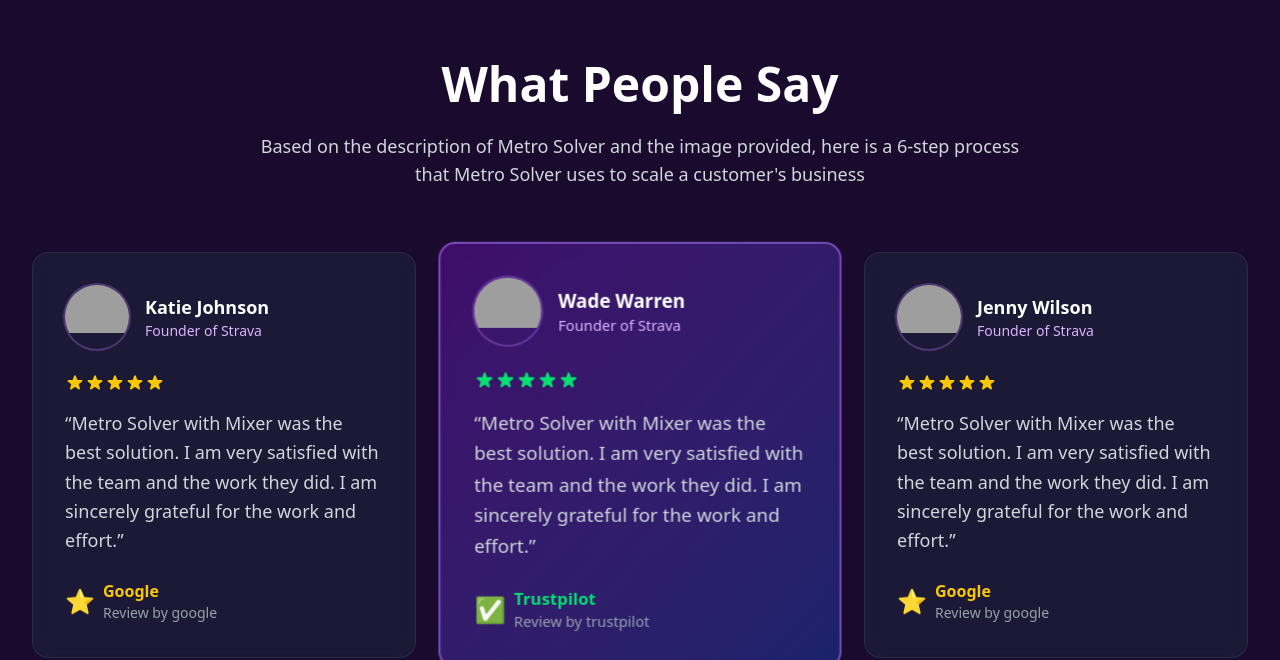
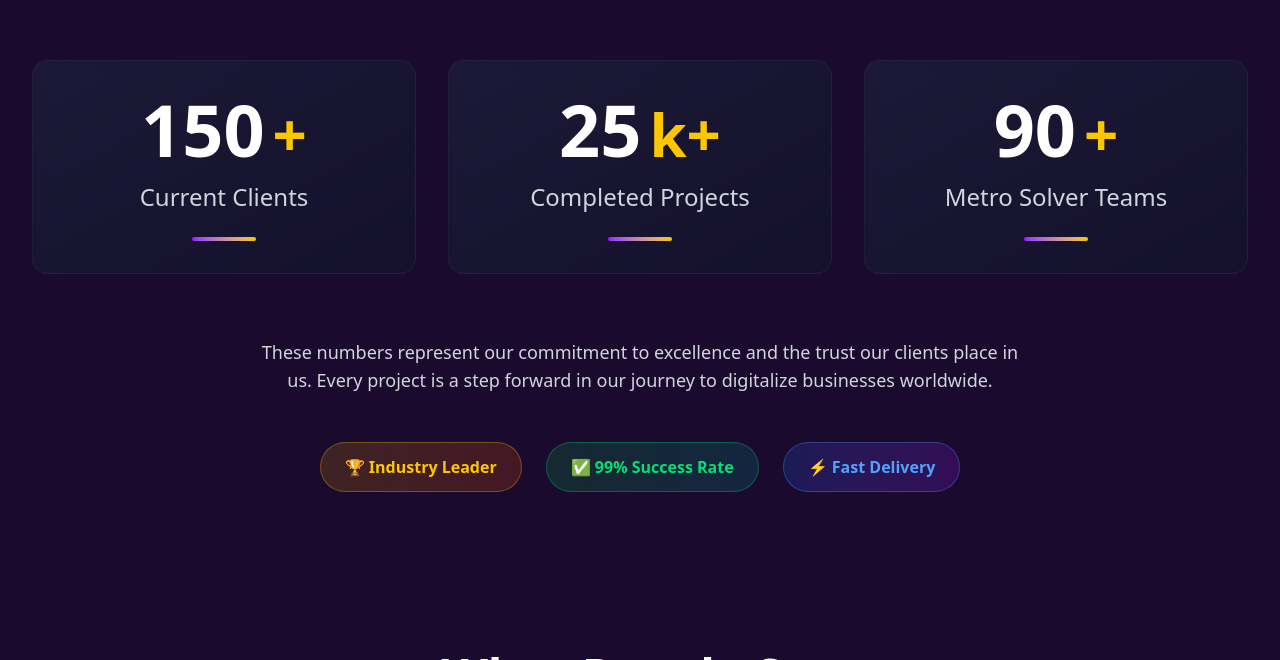
Before and after one commit to sakil470004/budget-friendly, a Next.js app: page / in a window 1280 px wide. Shown: the part 6880-7540 px from the top of the page. Built offline with nearby package versions, Linux system fonts and the light colour scheme; grey boxes are pictures that could not be loaded.

Commit message:
updated from

```diff
--- a/app/page.tsx
+++ b/app/page.tsx
@@ -5,6 +5,7 @@ import Portfolio from '@/components/Portfolio'
 import WhyChooseUs from '@/components/WhyChooseUs'
 import AboutVideo from '@/components/AboutVideo'
 import HowItWorks from '@/components/HowItWorks'
+import StatsSection from '@/components/StatsSection'
 import Stats from '@/components/Stats'
 import Testimonials from '@/components/Testimonials'
 import SuccessStories from '@/components/SuccessStories'
@@ -21,6 +22,7 @@ export default function Home() {
       <WhyChooseUs />
       <AboutVideo />
       <HowItWorks />
+      <StatsSection />
       {/* <Stats /> */}
       <Testimonials />
       <SuccessStories />
--- a/components/Contact.tsx
+++ b/components/Contact.tsx
@@ -33,28 +33,61 @@ export default function Contact() {
           <div className={`transition-all duration-1000 ${isVisible ? 'opacity-100 translate-x-0' : 'opacity-0 -translate-x-10'}`}>
             {/* Logo */}
             <div className="mb-8">
-              <div className="flex items-center gap-3 mb-6">
+              <div className="flex items-center gap-3 justify-center">
                 <div className="w-12 h-8 bg-gradient-to-r from-blue-500 to-purple-600 rounded transform rotate-12"></div>
                 <div className="w-12 h-8 bg-gradient-to-r from-purple-600 to-blue-500 rounded transform -rotate-12 -ml-6"></div>
               </div>
             </div>
 
-            <h2 className="text-4xl md:text-5xl font-bold text-white mb-6">
+            <h2 className="text-4xl md:text-5xl font-bold text-center text-white mb-6">
               Still Have
               <br />
               A Questions?
             </h2>
 
             {/* Social Media Links */}
-            <div className="flex gap-4 mb-8">
-              {['linkedin', 'facebook', 'instagram', 'twitter', 'youtube', 'tiktok'].map((social) => (
-                <div
-                  key={social}
-                  className="w-12 h-12 bg-slate-800 hover:bg-purple-600 rounded-full flex items-center justify-center cursor-pointer transition-colors duration-300"
-                >
-                  <div className="w-6 h-6 bg-white rounded-sm"></div>
-                </div>
-              ))}
+            <div className="flex gap-4 mb-8 justify-center">
+              {/* LinkedIn */}
+              <div className="w-12 h-12 bg-slate-800 hover:bg-blue-600 rounded-full flex items-center justify-center cursor-pointer transition-colors duration-300">
+                <svg className="w-6 h-6 text-white" fill="currentColor" viewBox="0 0 24 24">
+                  <path d="M20.447 20.452h-3.554v-5.569c0-1.328-.027-3.037-1.852-3.037-1.853 0-2.136 1.445-2.136 2.939v5.667H9.351V9h3.414v1.561h.046c.477-.9 1.637-1.85 3.37-1.85 3.601 0 4.267 2.37 4.267 5.455v6.286zM5.337 7.433c-1.144 0-2.063-.926-2.063-2.065 0-1.138.92-2.063 2.063-2.063 1.14 0 2.064.925 2.064 2.063 0 1.139-.925 2.065-2.064 2.065zm1.782 13.019H3.555V9h3.564v11.452zM22.225 0H1.771C.792 0 0 .774 0 1.729v20.542C0 23.227.792 24 1.771 24h20.451C23.2 24 24 23.227 24 22.271V1.729C24 .774 23.2 0 22.222 0h.003z"/>
+                </svg>
+              </div>
+
+              {/* Facebook */}
+              <div className="w-12 h-12 bg-slate-800 hover:bg-blue-800 rounded-full flex items-center justify-center cursor-pointer transition-colors duration-300">
+                <svg className="w-6 h-6 text-white" fill="currentColor" viewBox="0 0 24 24">
+                  <path d="M24 12.073c0-6.627-5.373-12-12-12s-12 5.373-12 12c0 5.99 4.388 10.954 10.125 11.854v-8.385H7.078v-3.47h3.047V9.43c0-3.007 1.792-4.669 4.533-4.669 1.312 0 2.686.235 2.686.235v2.953H15.83c-1.491 0-1.956.925-1.956 1.874v2.25h3.328l-.532 3.47h-2.796v8.385C19.612 23.027 24 18.062 24 12.073z"/>
+                </svg>
+              </div>
+
+              {/* Instagram */}
+              <div className="w-12 h-12 bg-slate-800 hover:bg-pink-600 rounded-full flex items-center justify-center cursor-pointer transition-colors duration-300">
+                <svg className="w-6 h-6 text-white" fill="currentColor" viewBox="0 0 24 24">
+                  <path d="M12 2.163c3.204 0 3.584.012 4.85.07 3.252.148 4.771 1.691 4.919 4.919.058 1.265.069 1.645.069 4.849 0 3.205-.012 3.584-.069 4.849-.149 3.225-1.664 4.771-4.919 4.919-1.266.058-1.644.07-4.85.07-3.204 0-3.584-.012-4.849-.07-3.26-.149-4.771-1.699-4.919-4.92-.058-1.265-.07-1.644-.07-4.849 0-3.204.013-3.583.07-4.849.149-3.227 1.664-4.771 4.919-4.919 1.266-.057 1.645-.069 4.849-.069zm0-2.163c-3.259 0-3.667.014-4.947.072-4.358.2-6.78 2.618-6.98 6.98-.059 1.281-.073 1.689-.073 4.948 0 3.259.014 3.668.072 4.948.2 4.358 2.618 6.78 6.98 6.98 1.281.058 1.689.072 4.948.072 3.259 0 3.668-.014 4.948-.072 4.354-.2 6.782-2.618 6.979-6.98.059-1.28.073-1.689.073-4.948 0-3.259-.014-3.667-.072-4.947-.196-4.354-2.617-6.78-6.979-6.98-1.281-.059-1.69-.073-4.949-.073zm0 5.838c-3.403 0-6.162 2.759-6.162 6.162s2.759 6.163 6.162 6.163 6.162-2.759 6.162-6.163c0-3.403-2.759-6.162-6.162-6.162zm0 10.162c-2.209 0-4-1.79-4-4 0-2.209 1.791-4 4-4s4 1.791 4 4c0 2.21-1.791 4-4 4zm6.406-11.845c-.796 0-1.441.645-1.441 1.44s.645 1.44 1.441 1.44c.795 0 1.439-.645 1.439-1.44s-.644-1.44-1.439-1.44z"/>
+                </svg>
+              </div>
+
+              {/* Twitter */}
+              <div className="w-12 h-12 bg-slate-800 hover:bg-sky-500 rounded-full flex items-center justify-center cursor-pointer transition-colors duration-300">
+                <svg className="w-6 h-6 text-white" fill="currentColor" viewBox="0 0 24 24">
+                  <path d="M23.953 4.57a10 10 0 01-2.825.775 4.958 4.958 0 002.163-2.723c-.951.555-2.005.959-3.127 1.184a4.92 4.92 0 00-8.384 4.482C7.69 8.095 4.067 6.13 1.64 3.162a4.822 4.822 0 00-.666 2.475c0 1.71.87 3.213 2.188 4.096a4.904 4.904 0 01-2.228-.616v.06a4.923 4.923 0 003.946 4.827 4.996 4.996 0 01-2.212.085 4.936 4.936 0 004.604 3.417 9.867 9.867 0 01-6.102 2.105c-.39 0-.779-.023-1.17-.067a13.995 13.995 0 007.557 2.209c9.053 0 13.998-7.496 13.998-13.985 0-.21 0-.42-.015-.63A9.935 9.935 0 0024 4.59z"/>
+                </svg>
+              </div>
+
+              {/* YouTube */}
+              <div className="w-12 h-12 bg-slate-800 hover:bg-red-600 rounded-full flex items-center justify-center cursor-pointer transition-colors duration-300">
+                <svg className="w-6 h-6 text-white" fill="currentColor" viewBox="0 0 24 24">
+                  <path d="M23.498 6.186a3.016 3.016 0 0 0-2.122-2.136C19.505 3.545 12 3.545 12 3.545s-7.505 0-9.377.505A3.017 3.017 0 0 0 .502 6.186C0 8.07 0 12 0 12s0 3.93.502 5.814a3.016 3.016 0 0 0 2.122 2.136c1.871.505 9.376.505 9.376.505s7.505 0 9.377-.505a3.015 3.015 0 0 0 2.122-2.136C24 15.93 24 12 24 12s0-3.93-.502-5.814zM9.545 15.568V8.432L15.818 12l-6.273 3.568z"/>
+                </svg>
+              </div>
+
+              {/* TikTok */}
+              <div className="w-12 h-12 bg-slate-800 hover:bg-black rounded-full flex items-center justify-center cursor-pointer transition-colors duration-300">
+                <svg className="w-6 h-6 text-white" fill="currentColor" viewBox="0 0 24 24">
+                  <path d="M12.525.02c1.31-.02 2.61-.01 3.91-.02.08 1.53.63 3.09 1.75 4.17 1.12 1.11 2.7 1.62 4.24 1.79v4.03c-1.44-.05-2.89-.35-4.2-.97-.57-.26-1.1-.59-1.62-.93-.01 2.92.01 5.84-.02 8.75-.08 1.4-.54 2.79-1.35 3.94-1.31 1.92-3.58 3.17-5.91 3.21-1.43.08-2.86-.31-4.08-1.03-2.02-1.19-3.44-3.37-3.65-5.71-.02-.5-.03-1-.01-1.49.18-1.9 1.12-3.72 2.58-4.96 1.66-1.44 3.98-2.13 6.15-1.72.02 1.48-.04 2.96-.04 4.44-.99-.32-2.15-.23-3.02.37-.63.41-1.11 1.04-1.36 1.75-.21.51-.15 1.07-.14 1.61.24 1.64 1.82 3.02 3.5 2.87 1.12-.01 2.19-.66 2.77-1.61.19-.33.4-.67.41-1.06.1-1.79.06-3.57.07-5.36.01-4.03-.01-8.05.02-12.07z"/>
+                </svg>
+              </div>
             </div>
 
             {/* Video Section */}
--- /dev/null
+++ b/components/StatsSection.tsx
@@ -0,0 +1,138 @@
+'use client'
+
+import { useState, useEffect } from 'react'
+
+export default function StatsSection() {
+  const [isVisible, setIsVisible] = useState(false)
+  const [counters, setCounters] = useState({ clients: 0, projects: 0, teams: 0 })
+
+  useEffect(() => {
+    const observer = new IntersectionObserver(
+      ([entry]) => {
+        if (entry.isIntersecting) {
+          setIsVisible(true)
+        }
+      },
+      { threshold: 0.3 }
+    )
+
+    const element = document.getElementById('stats-section')
+    if (element) observer.observe(element)
+
+    return () => observer.disconnect()
+  }, [])
+
+  useEffect(() => {
+    if (isVisible) {
+      // Animate counters
+      const duration = 2000 // 2 seconds
+      const steps = 60
+      const stepDuration = duration / steps
+
+      let step = 0
+      const timer = setInterval(() => {
+        step++
+        const progress = step / steps
+
+        setCounters({
+          clients: Math.floor(150 * progress),
+          projects: Math.floor(25 * progress),
+          teams: Math.floor(90 * progress)
+        })
+
+        if (step === steps) {
+          clearInterval(timer)
+          setCounters({ clients: 150, projects: 25, teams: 90 })
+        }
+      }, stepDuration)
+
+      return () => clearInterval(timer)
+    }
+  }, [isVisible])
+
+  const stats = [
+    {
+      number: counters.clients,
+      suffix: '+',
+      label: 'Current Clients',
+      delay: 200
+    },
+    {
+      number: counters.projects,
+      suffix: 'k+',
+      label: 'Completed Projects',
+      delay: 400
+    },
+    {
+      number: counters.teams,
+      suffix: '+',
+      label: 'Metro Solver Teams',
+      delay: 600
+    }
+  ]
+
+  return (
+    <section
+      id="stats-section"
+      className="py-20 bg-[#1a0b2e]"
+    >
+      <div className="max-w-7xl mx-auto px-4 sm:px-6 lg:px-8">
+
+        {/* Stats Grid */}
+        <div className="grid grid-cols-1 md:grid-cols-3 gap-8">
+          {stats.map((stat, index) => (
+            <div
+              key={stat.label}
+              className={`
+                transition-all duration-1000 delay-${stat.delay}
+                ${isVisible ? 'opacity-100 translate-y-0' : 'opacity-0 translate-y-10'}
+              `}
+            >
+              <div className="bg-gradient-to-br from-slate-800/50 to-slate-900/50 backdrop-blur-sm border border-gray-700/30 rounded-2xl p-8 text-center hover:border-purple-400/30 hover:from-purple-900/10 hover:to-blue-900/10 transition-all duration-300 transform hover:scale-105 group">
+
+                {/* Number */}
+                <div className="mb-4">
+                  <span className="text-5xl md:text-6xl lg:text-7xl font-bold text-white group-hover:text-purple-300 transition-colors duration-300">
+                    {stat.number}
+                  </span>
+                  <span className="text-4xl md:text-5xl lg:text-6xl font-bold text-yellow-400 ml-2">
+                    {stat.suffix}
+                  </span>
+                </div>
+
+                {/* Label */}
+                <h3 className="text-xl md:text-2xl text-gray-300 font-medium group-hover:text-white transition-colors duration-300">
+                  {stat.label}
+                </h3>
+
+                {/* Decorative Line */}
+                <div className="mt-6 w-16 h-1 bg-gradient-to-r from-purple-600 to-yellow-400 rounded-full mx-auto group-hover:w-24 transition-all duration-300"></div>
+              </div>
+            </div>
+          ))}
+        </div>
+
+        {/* Additional Content */}
+        <div className={`text-center mt-16 transition-all duration-1000 delay-800 ${isVisible ? 'opacity-100 translate-y-0' : 'opacity-0 translate-y-10'}`}>
+          <p className="text-lg text-gray-300 max-w-3xl mx-auto mb-8">
+            These numbers represent our commitment to excellence and the trust our clients place in us.
+            Every project is a step forward in our journey to digitalize businesses worldwide.
+          </p>
+
+          {/* Achievement Badges */}
+          <div className="flex flex-wrap justify-center gap-6 mt-12">
+            <div className="bg-gradient-to-r from-yellow-600/20 to-orange-600/20 border border-yellow-400/30 rounded-full px-6 py-3">
+              <span className="text-yellow-400 font-semibold">🏆 Industry Leader</span>
+            </div>
+            <div className="bg-gradient-to-r from-green-600/20 to-teal-600/20 border border-green-400/30 rounded-full px-6 py-3">
+              <span className="text-green-400 font-semibold">✅ 99% Success Rate</span>
+            </div>
+            <div className="bg-gradient-to-r from-blue-600/20 to-purple-600/20 border border-blue-400/30 rounded-full px-6 py-3">
+              <span className="text-blue-400 font-semibold">⚡ Fast Delivery</span>
+            </div>
+          </div>
+        </div>
+      </div>
+    </section>
+  )
+}
```
